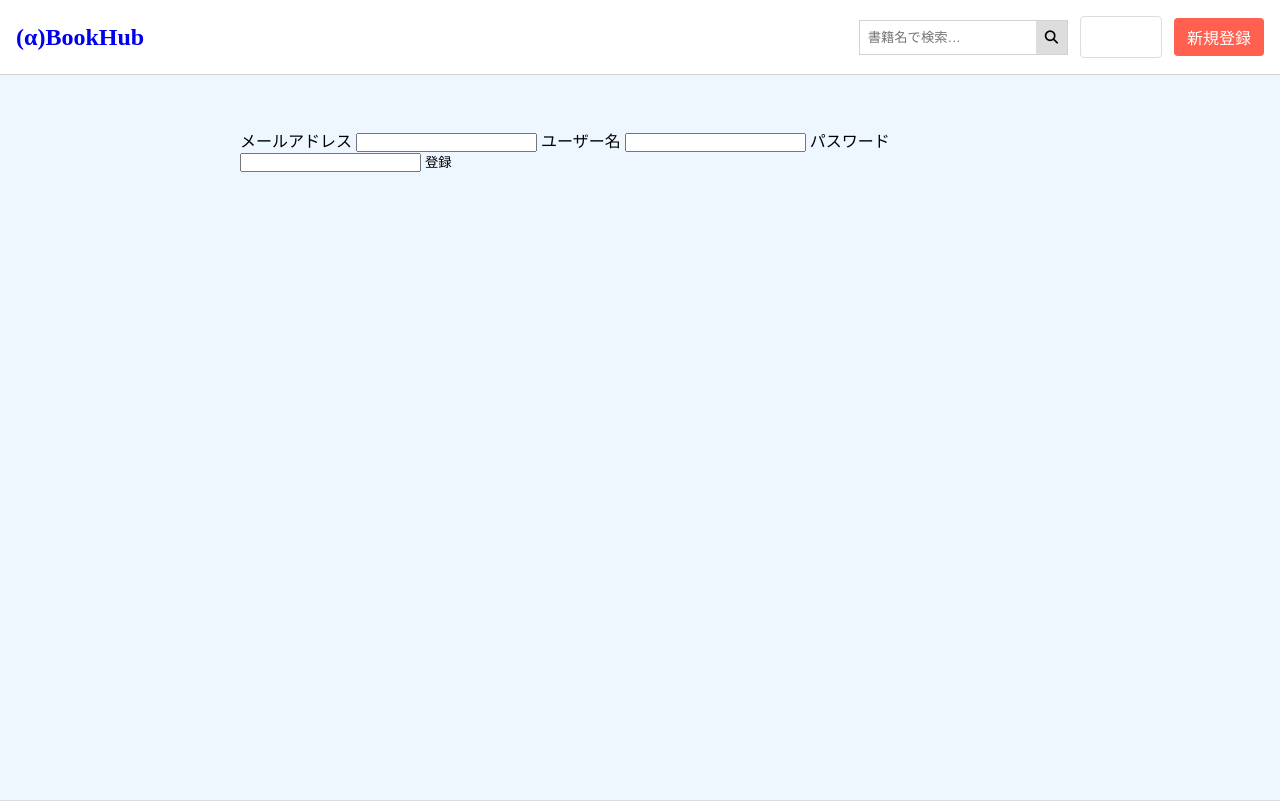
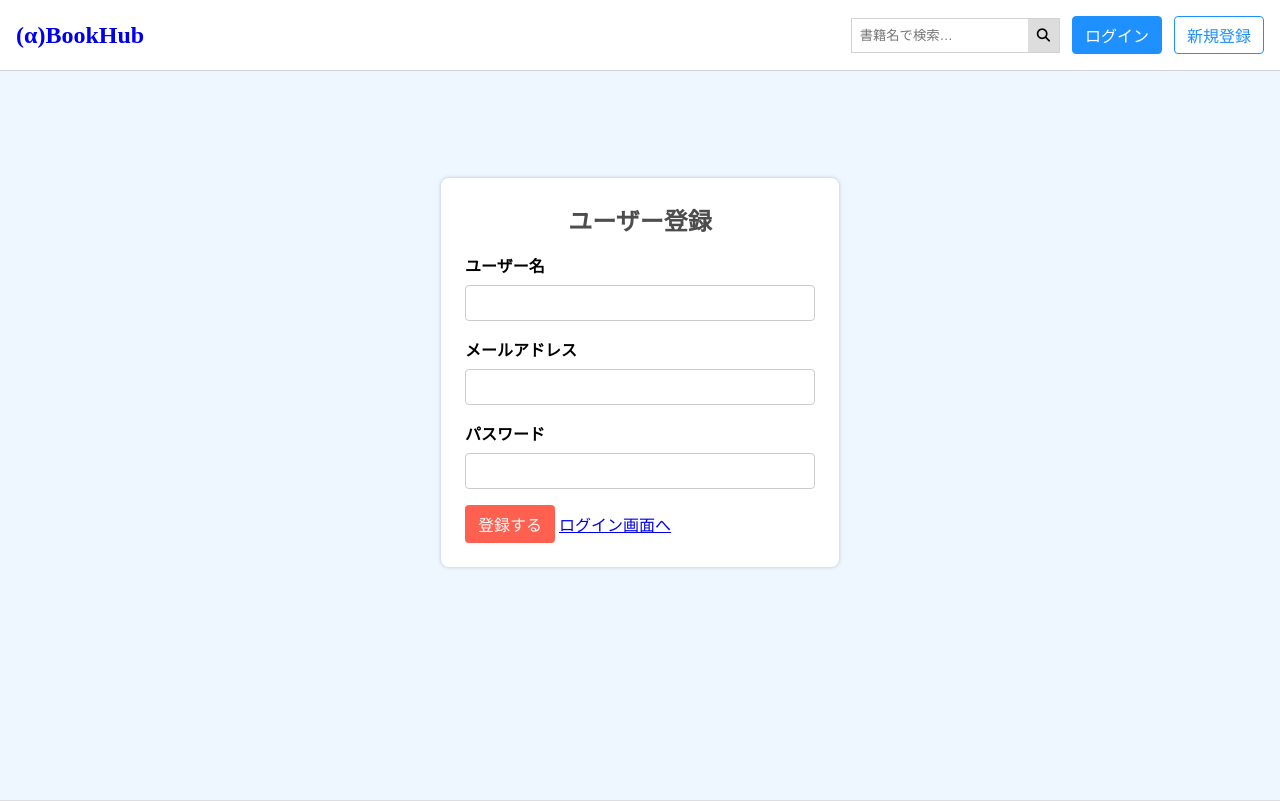
Before and after one commit to gamari/bookhub-django, a Django app: page /register/ in a window 1280 px wide. Shown: the top 801 px of the page. Run offline with Django 3.2, Linux system fonts and the light colour scheme.

Commit message:
ログイン画面の作成

```diff
--- a/authentication/forms.py
+++ b/authentication/forms.py
@@ -1,20 +1,53 @@
 from django import forms
 from .models import Account
+
+
+class LoginForm(forms.Form):
+    email = forms.EmailField(widget=forms.EmailInput(attrs={"class": "form-input"}))
+    password = forms.CharField(
+        widget=forms.PasswordInput(attrs={"class": "form-input"})
+    )
+
+
+class RegisterForm(forms.Form):
+    email = forms.EmailField(widget=forms.EmailInput(attrs={"class": "form-input"}))
+    password = forms.CharField(
+        widget=forms.PasswordInput(attrs={"class": "form-input"})
+    )
+    username = forms.CharField(widget=forms.TextInput(attrs={"class": "form-input"}))
+
+    def clean_username(self):
+        username = self.cleaned_data.get("username")
+        if Account.objects.filter(username=username).exists():
+            raise forms.ValidationError("このユーザー名は既に使用されています。")
+        return username
+
+    def clean_email(self):
+        email = self.cleaned_data.get("email")
+        if Account.objects.filter(email=email).exists():
+            raise forms.ValidationError("このメールアドレスは既に使用されています。")
+        return email
+
+    def clean_password(self):
+        password = self.cleaned_data.get("password")
+        if len(password) < 4:
+            raise forms.ValidationError("4文字以上を入力してください")
+        return password
+
 
 class AccountUpdateForm(forms.ModelForm):
     def __init__(self, *args, **kwargs):
         super(AccountUpdateForm, self).__init__(*args, **kwargs)
-        self.fields['email'].widget.attrs.update({'class': 'form-input'})
-        self.fields['username'].widget.attrs.update({'class': 'form-input'})
-        self.fields['profile_image'].widget.attrs.update({'class': 'form-input-file'})
+        self.fields["email"].widget.attrs.update({"class": "form-input"})
+        self.fields["username"].widget.attrs.update({"class": "form-input"})
+        self.fields["profile_image"].widget.attrs.update({"class": "form-input-file"})
 
     class Meta:
         model = Account
-        fields = ['email', 'username', 'description', 'profile_image']
-
+        fields = ["email", "username", "description", "profile_image"]
 
     def clean_username(self):
-        username = self.cleaned_data['username']
+        username = self.cleaned_data["username"]
         if len(username) < 1:
             raise forms.ValidationError("1文字以上を入力してください")
         return username
--- a/authentication/templates/register.html
+++ b/authentication/templates/register.html
@@ -1,7 +1,12 @@
 {% extends 'base.html' %}
+{% load static %}
 
 {% block title %}
   ユーザー登録
+{% endblock %}
+
+{% block css %}
+  <link href="{% static 'css/components/form.css' %}" rel="stylesheet" />
 {% endblock %}
 
 {% block content %}
@@ -9,14 +14,44 @@
     <p>{{ error }}</p>
   {% endif %}
 
-  <form method="post">
+  <form method="post" class="login-card">
     {% csrf_token %}
-    <label>メールアドレス</label>
-    <input type="email" name="email" required />
-    <label>ユーザー名</label>
-    <input type="text" name="username" required />
-    <label>パスワード</label>
-    <input type="password" name="password" required />
-    <button type="submit">登録</button>
+
+    <h3 class="form-title">ユーザー登録</h3>
+
+    <div class="form-group">
+      <div class="form-label">ユーザー名</div>
+      {{ form.username }}
+      {% if form.username.errors %}
+        <p class="form-error">{{ form.username.errors.as_text }}</p>
+      {% endif %}
+    </div>
+
+    <div class="form-group">
+      <div class="form-label">メールアドレス</div>
+      {{ form.email }}
+
+      {% if form.email.errors %}
+        <p class="form-error">{{ form.email.errors.as_text }}</p>
+      {% endif %}
+    </div>
+
+    <div class="form-group">
+      <div class="form-label">パスワード</div>
+      {{ form.password }}
+
+      {% if form.password.errors %}
+        <p class="form-error">{{ form.password.errors.as_text }}</p>
+      {% endif %}
+    </div>
+
+    {% if error %}
+      <p class="error">{{ error }}</p>
+    {% endif %}
+
+    <div class="mt-4">
+      <button type="submit" class="btn btn-warning">登録する</button>
+      <a href="{% url 'login' %}">ログイン画面へ</a>
+    </div>
   </form>
 {% endblock %}
--- a/authentication/views.py
+++ b/authentication/views.py
@@ -5,7 +5,7 @@ from django.urls import reverse_lazy
 from django.views.generic.edit import UpdateView
 
 from authentication.application.usecases import UserDetailShowUsecase
-from authentication.forms import AccountUpdateForm
+from authentication.forms import AccountUpdateForm, LoginForm, RegisterForm
 from authentication.models import Account
 from book.domain.repositories import BookshelfRepository
 
@@ -18,6 +18,7 @@ class AccountUpdateView(UpdateView):
 
     def get_object(self, queryset=None):
         return self.request.user
+
 
 def delete_profile_image(request):
     if request.method != "POST":
@@ -36,35 +37,46 @@ def user_detail(request, username):
 
 
 def login_view(request):
+    error_message = ""
     if request.method == "POST":
-        email = request.POST.get("email")
-        password = request.POST.get("password")
-        user = authenticate(request, email=email, password=password)
-
-        if user:
-            login(request, user)
-            return redirect("mypage")
-        else:
-            return render(request, "login.html", {"error": "メールアドレスまたはパスワードが間違っています。"})
-
-    return render(request, "login.html")
+        form = LoginForm(request.POST)
+        if form.is_valid():
+            username = form.cleaned_data.get("username")
+            password = form.cleaned_data.get("password")
+            user = authenticate(username=username, password=password)
+            if user is not None:
+                login(request, user)
+                return redirect("mypage")
+            else:
+                error_message = "メールアドレスまたはパスワードが間違っています。"
+    else:
+        form = LoginForm()
+    return render(request, "login.html", {"form": form, "error": error_message})
 
 
 def register_view(request):
+    error_message = ""
     if request.method == "POST":
-        email = request.POST.get("email")
-        password = request.POST.get("password")
-        username = request.POST.get("username")
-        user = Account.objects.create_user(
-            email=email, password=password, username=username
-        )
-        if user:
-            login(request, user)
-            return redirect("mypage")
-        else:
-            return render(request, "register.html", {"error": "Registration failed"})
+        form = RegisterForm(request.POST)
 
-    return render(request, "register.html")
+        if form.is_valid():
+            email = form.cleaned_data.get("email")
+            password = form.cleaned_data.get("password")
+            username = form.cleaned_data.get("username")
+
+            user = Account.objects.create_user(
+                email=email, password=password, username=username
+            )
+
+            if user:
+                login(request, user)
+                return redirect("mypage")
+            else:
+                error_message = "ユーザー登録に失敗しました。"
+    else:
+        form = RegisterForm()
+
+    return render(request, "register.html", {"form": form, "error": error_message})
 
 
 def logout_view(request):
--- a/book/templates/components/header.html
+++ b/book/templates/components/header.html
@@ -9,8 +9,8 @@
     {% if user.is_authenticated %}
       <a href="{% url 'mypage' %}" class="btn">マイページ</a>
     {% else %}
-      <a href="{% url 'login' %}" class="mypage-link">ログイン</a>
-      <a href="{% url 'register' %}" class="btn btn-warning">新規登録</a>
+      <a href="{% url 'login' %}" class="btn btn-primary">ログイン</a>
+      <a href="{% url 'register' %}" class="btn">新規登録</a>
     {% endif %}
   </nav>
 </header>
--- a/static/css/base.css
+++ b/static/css/base.css
@@ -141,7 +141,7 @@ h4 {
   border-radius: 16px;
   background-color: white;
   color: rgb(64, 64, 64);
-  border: 1px solid rgb(64, 64, 64);
+  border: 1px solid rgb(159, 159, 159);
 
 }
 
--- a/static/css/components/book.css
+++ b/static/css/components/book.css
@@ -10,6 +10,7 @@
 
 .book-image {
   height: 180px;
+  /* width: 150px; */
   box-shadow: 0 0 4px rgba(0, 0, 0, 0.4);
 }
 
--- a/static/css/components/form.css
+++ b/static/css/components/form.css
@@ -1,12 +1,42 @@
+.login-card {
+  width: 100%;
+  max-width: 350px;
+  margin: 50px auto;
+  padding: 24px 24px;
+  background-color: #fff;
+  border-radius: 8px;
+  box-shadow: 0 0 4px rgba(0, 0, 0, 0.2);
+}
+
+.form-title {
+  margin-bottom: 16px;
+  font-size: 24px;
+  font-weight: bold;
+  text-align: center;
+}
+
+.form-label {
+    margin-bottom: 8px;
+    font-size: 16px;
+    font-weight: bold;
+}
+
+.form-error {
+  color: red;
+  font-size: 14px;
+  margin-top: 4px;
+}
+
 .form-input {
-    margin-left: 8px;
+  width: 100%;
   border: 1px solid #ccc;
   border-radius: 4px;
   box-sizing: border-box;
   font-size: 16px;
-    padding: 8px 4px;
-    transition: border-color 0.3s ease-in-out;
+  padding:8px;
   outline: none;
+  /* TODO アニメーション */
+  /* transition: border-color 0.3s ease-in-out; */
 }
 
 .form-label {
@@ -81,11 +111,9 @@
   outline: none;
 }
 
-
 .form-select:focus {
   border-color: #4d90fe;
 }
-
 
 .form-error {
   color: red;
--- a/static/css/pages/home.css
+++ b/static/css/pages/home.css
@@ -31,7 +31,7 @@
 .about-image {
   width: 100%;
   height: 200px;
-  background-color: gray;
+  background-color: rgb(192, 192, 192);
 }
 
 /* お知らせセクション */
--- a/static/css/pages/mypage.css
+++ b/static/css/pages/mypage.css
@@ -92,7 +92,7 @@
 }
 
 /* 本棚 */
-.mypage-bookshelf-section {
+#mypage-bookshelf-section {
 }
 
 .mypage-bookshelf-title {
@@ -102,7 +102,7 @@
   gap: 8px;
 }
 
-.review-section {
+#review-section {
 }
 
 .share-icon {
--- a/static/css/tailwind.css
+++ b/static/css/tailwind.css
@@ -12,6 +12,10 @@
 /* margin */
 .mt-4 {
   margin-top: 16px;
+}
+
+.mt-6 {
+  margin-top: 24px;
 }
 
 .mt-10 {
```
Also changed, not shown: authentication/templates/login.html (+21 -11 lines), book/templates/mypage.html (+18 -4 lines), static/css/pages/login.css (+0 -9 lines), static/js/pages/mypage.js (added, +20 -0 lines). Lines whose indentation alone changed are shown as unchanged.
